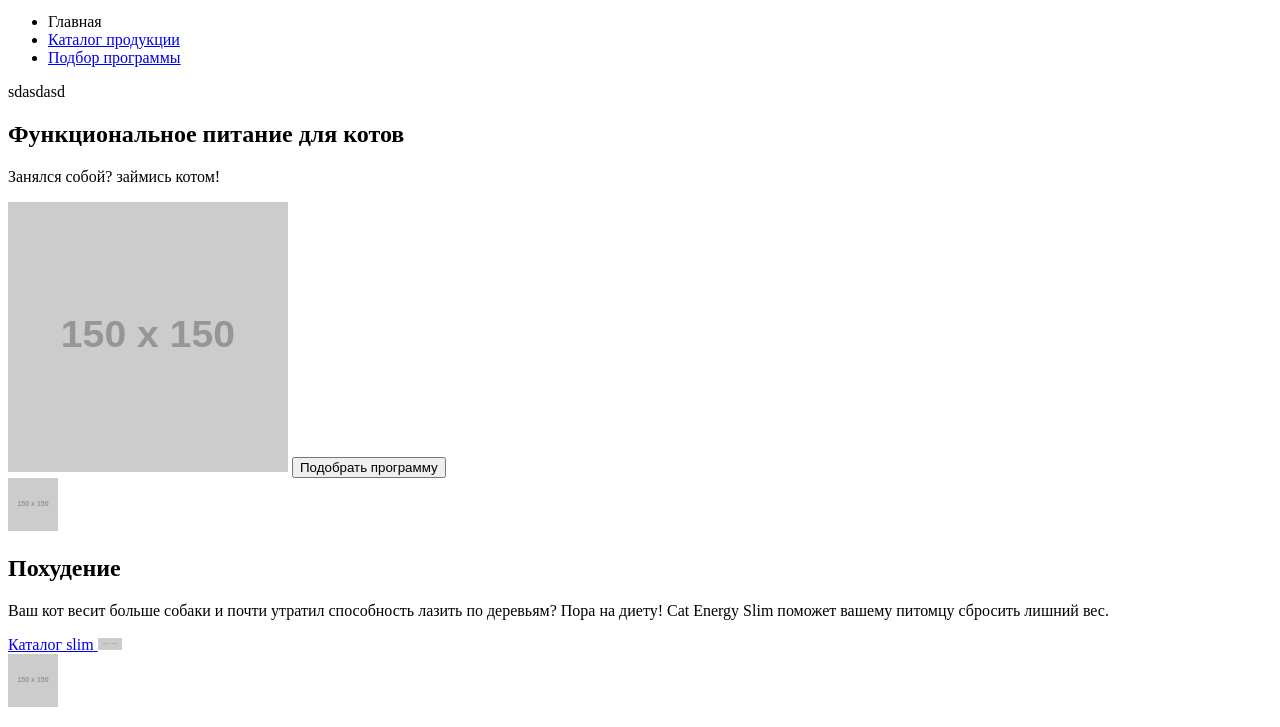
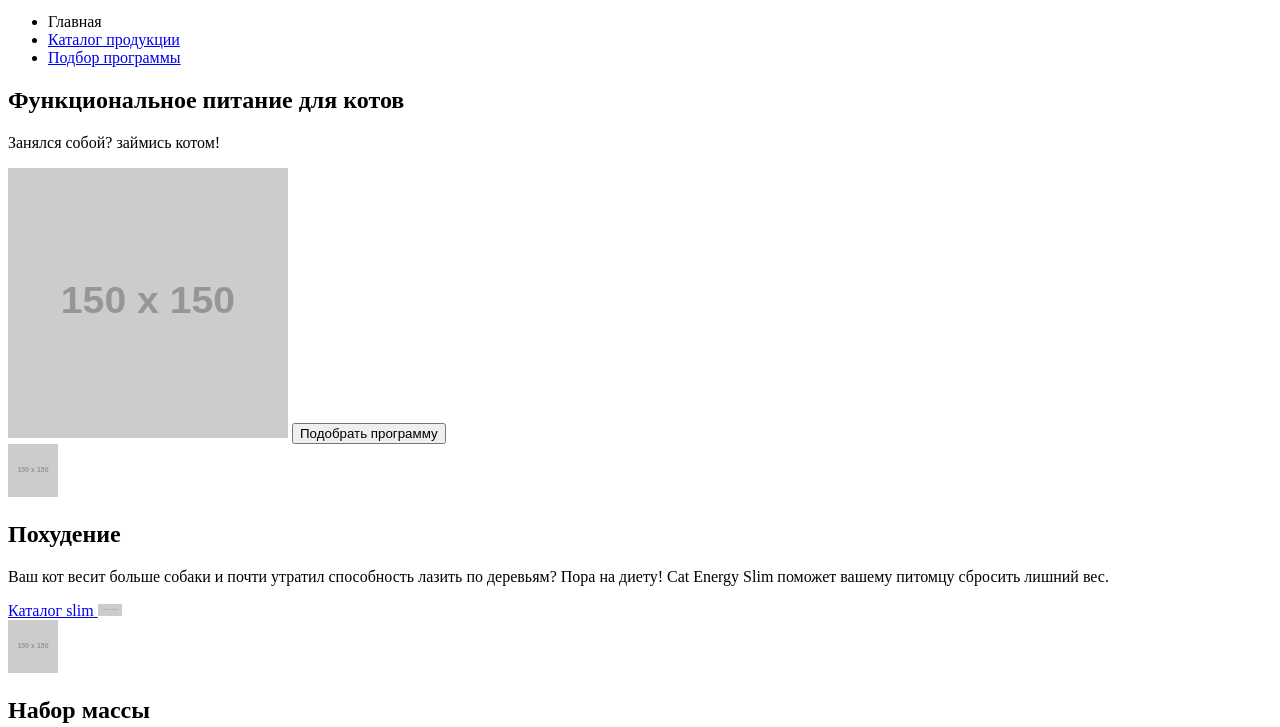
Before and after one commit to Revezer/1424005-cat-energy-20, a website: page source/index.html in a window 1280 px wide. Shown: the part 73-800 px from the top of the page. Drawn offline with Linux system fonts and the light colour scheme; placeholder pictures from the web are drawn by us.

Commit message:
исправления 2.1

```diff
--- a/source/index.html
+++ b/source/index.html
@@ -35,7 +35,6 @@
           </ul>
         </div>
       </nav>
-      sdasdasd
     </header>
     <main class="page-main">
       <section class="proggram">
```
